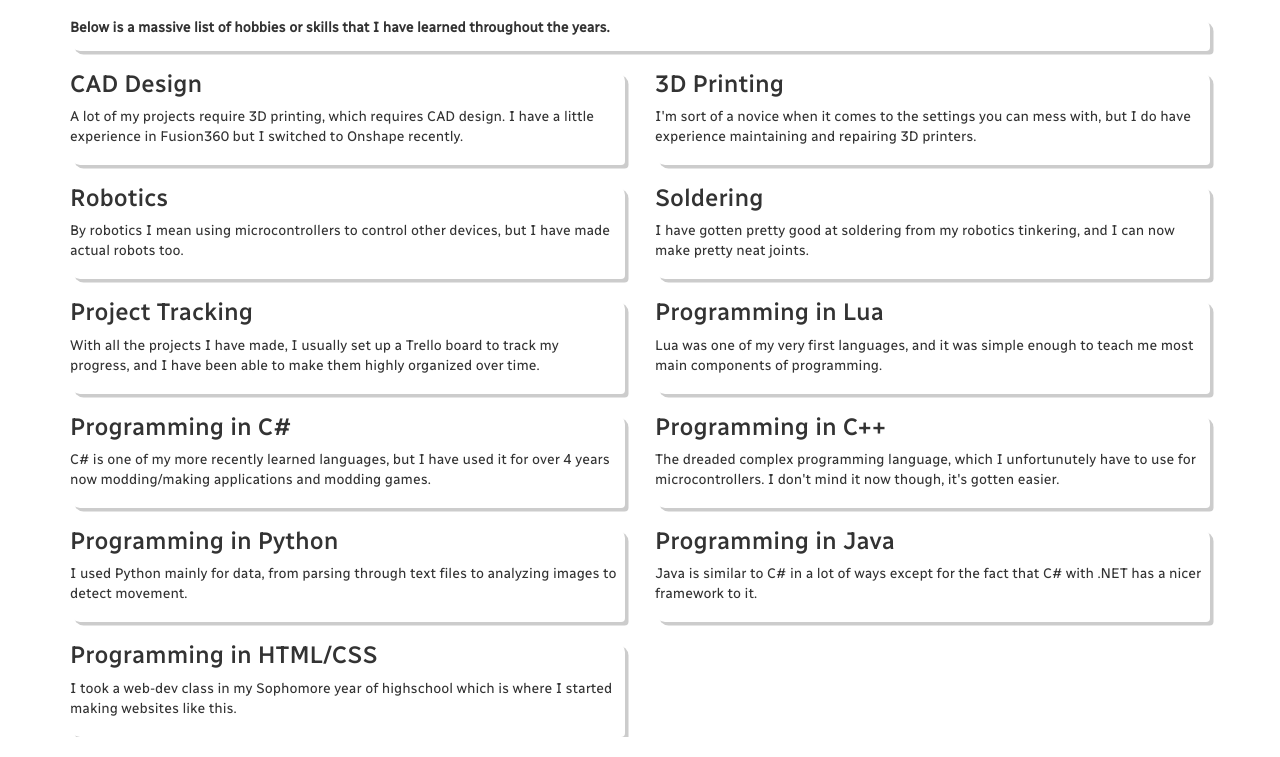
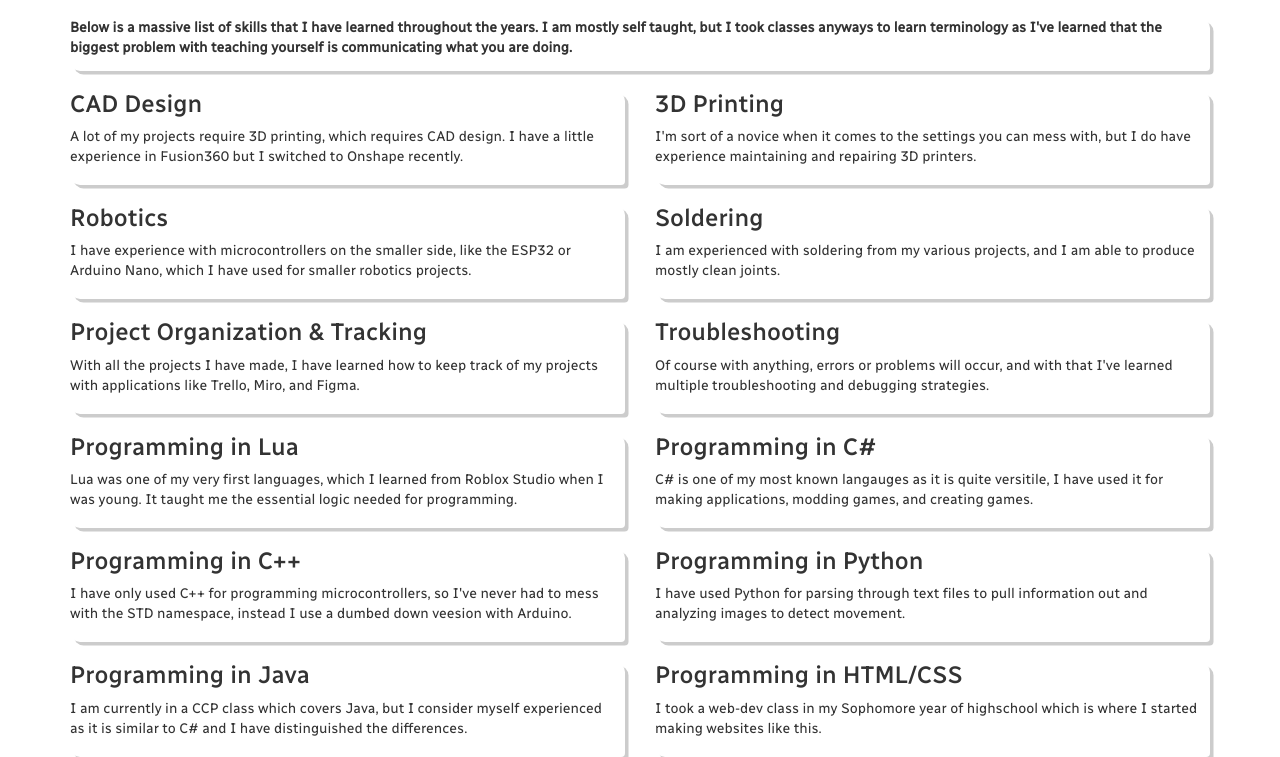
Before and after one commit to dado-offbrand/PortfolioWebsite, a website: page dist/pages/about-me.html in a window 1280 px wide. Shown: the part 72-829 px from the top of the page. Drawn offline with nearby package versions, Linux system fonts and the light colour scheme.

Commit message:
Edited the about-me page and json content

```diff
--- a/dist/loadables/about-me.json
+++ b/dist/loadables/about-me.json
@@ -9,35 +9,39 @@
     },
     {
         "Title": "Robotics",
-        "Content": "By robotics I mean using microcontrollers to control other devices, but I have made actual robots too."
+        "Content": "I have experience with microcontrollers on the smaller side, like the ESP32 or Arduino Nano, which I have used for smaller robotics projects."
     },
     {
         "Title": "Soldering",
-        "Content": "I have gotten pretty good at soldering from my robotics tinkering, and I can now make pretty neat joints."
+        "Content": "I am experienced with soldering from my various projects, and I am able to produce mostly clean joints."
     },
     {
-        "Title": "Project Tracking",
-        "Content": "With all the projects I have made, I usually set up a Trello board to track my progress, and I have been able to make them highly organized over time."
+        "Title": "Project Organization & Tracking",
+        "Content": "With all the projects I have made, I have learned how to keep track of my projects with applications like Trello, Miro, and Figma."
+    },
+    {
+        "Title": "Troubleshooting",
+        "Content": "Of course with anything, errors or problems will occur, and with that I've learned multiple troubleshooting and debugging strategies."
     },
     {
         "Title": "Programming in Lua",
-        "Content": "Lua was one of my very first languages, and it was simple enough to teach me most main components of programming."
+        "Content": "Lua was one of my very first languages, which I learned from Roblox Studio when I was young. It taught me the essential logic needed for programming."
     },
     {
         "Title": "Programming in C#",
-        "Content": "C# is one of my more recently learned languages, but I have used it for over 4 years now modding/making applications and modding games."
+        "Content": "C# is one of my most known langauges as it is quite versitile, I have used it for making applications, modding games, and creating games."
     },
     {
         "Title": "Programming in C++",
-        "Content": "The dreaded complex programming language, which I unfortunutely have to use for microcontrollers. I don't mind it now though, it's gotten easier."
+        "Content": "I have only used C++ for programming microcontrollers, so I've never had to mess with the STD namespace, instead I use a dumbed down veesion with Arduino."
     },
     {
         "Title": "Programming in Python",
-        "Content": "I used Python mainly for data, from parsing through text files to analyzing images to detect movement."
+        "Content": "I have used Python for parsing through text files to pull information out and analyzing images to detect movement."
     },
     {
         "Title": "Programming in Java",
-        "Content": "Java is similar to C# in a lot of ways except for the fact that C# with .NET has a nicer framework to it."
+        "Content": "I am currently in a CCP class which covers Java, but I consider myself experienced as it is similar to C# and I have distinguished the differences."
     },
     {
         "Title": "Programming in HTML/CSS",
--- a/dist/pages/about-me.html
+++ b/dist/pages/about-me.html
@@ -42,7 +42,9 @@
               <div class="col-sm-12">
                     <div class="msg-box">
                          <p><b>
-                              Below is a massive list of hobbies or skills that I have learned throughout the years.
+                              Below is a massive list of skills that I have learned throughout the years. I am mostly
+                              self taught, but I took classes anyways to learn terminology as I've learned that the
+                              biggest problem with teaching yourself is communicating what you are doing.
                          </b></p>
                     </div>
               </div>
```
